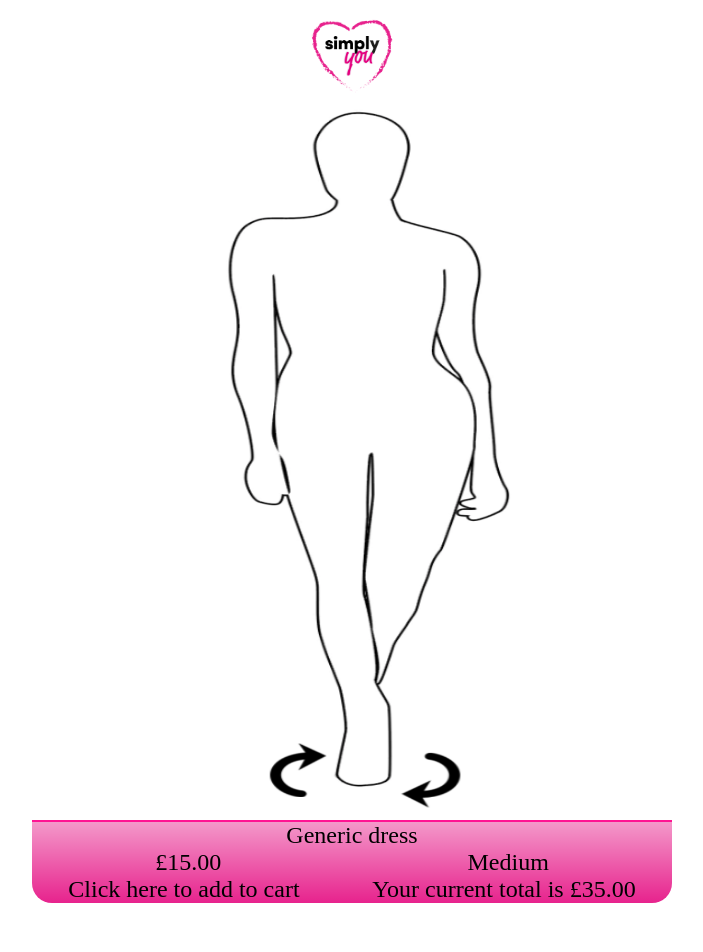
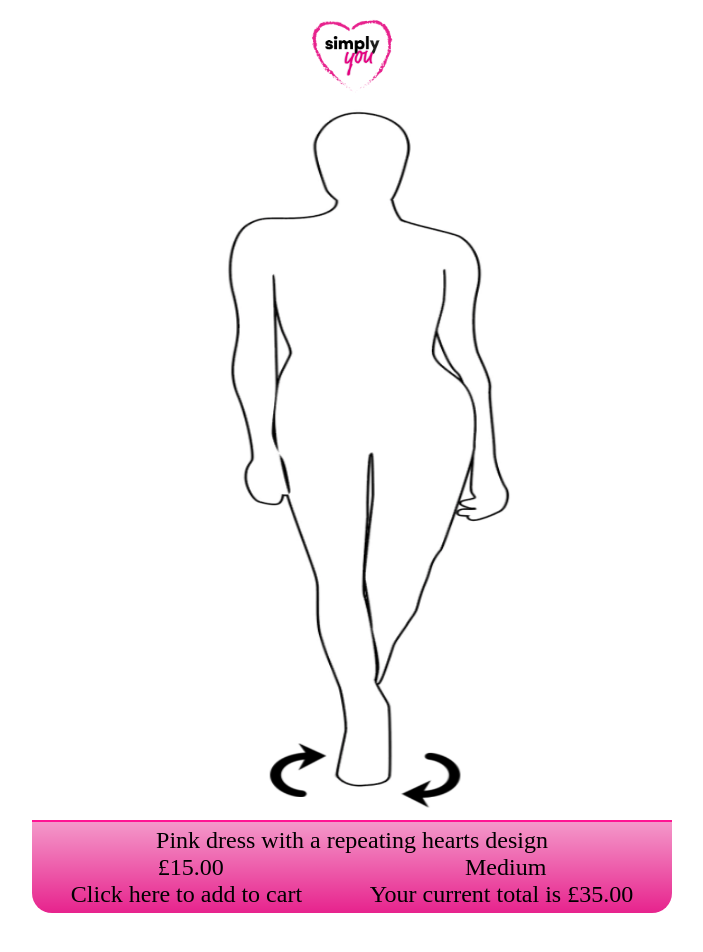
Before and after one commit to peanuts75/hackathon2023, a React (Create React App) app in the folder hackathon/: page / in a window 1280 px wide. Shown: the top 952 px of the page, without its empty margins (288-991 px from the left). Built offline with nearby package versions, Linux system fonts and the light colour scheme.

Commit message:
Minor prettification

```diff
--- a/hackathon/src/App.css
+++ b/hackathon/src/App.css
@@ -161,6 +161,7 @@
   font-family: 'Oswald', serif;
   font-size: 1.5rem;
   cursor: pointer;
+  padding: 5px;
 }
 
 .addToBag:hover {
--- a/hackathon/src/components/ItemModal.js
+++ b/hackathon/src/components/ItemModal.js
@@ -1,7 +1,7 @@
 import '../App.css';
 
 function ItemModal() {
-    let name = "Generic dress"
+    let name = "Pink dress with a repeating hearts design"
     let price = "£15.00"
     let size = ["Small", "Medium", "Large"]
     let total = "£35.00"
```
